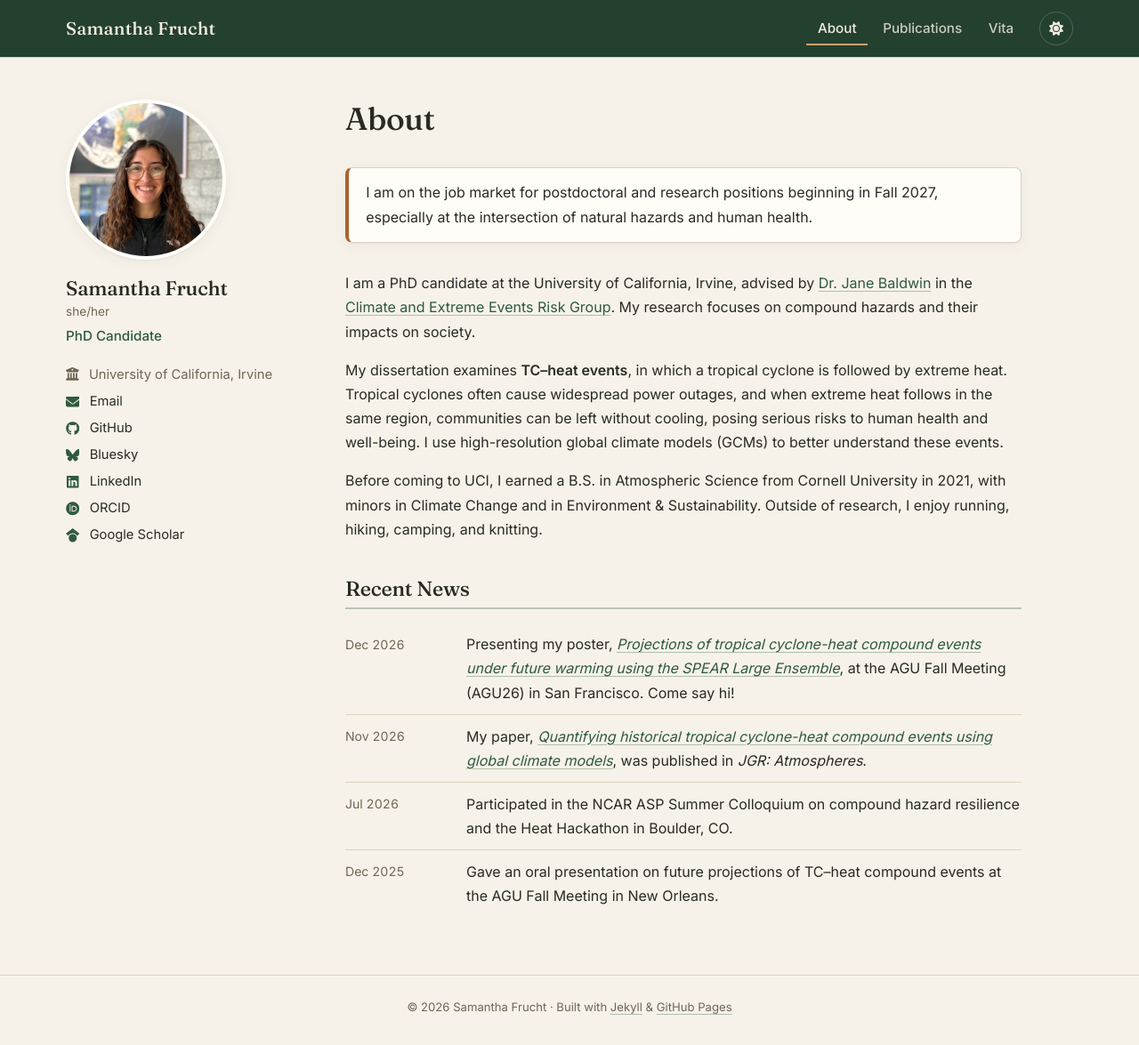
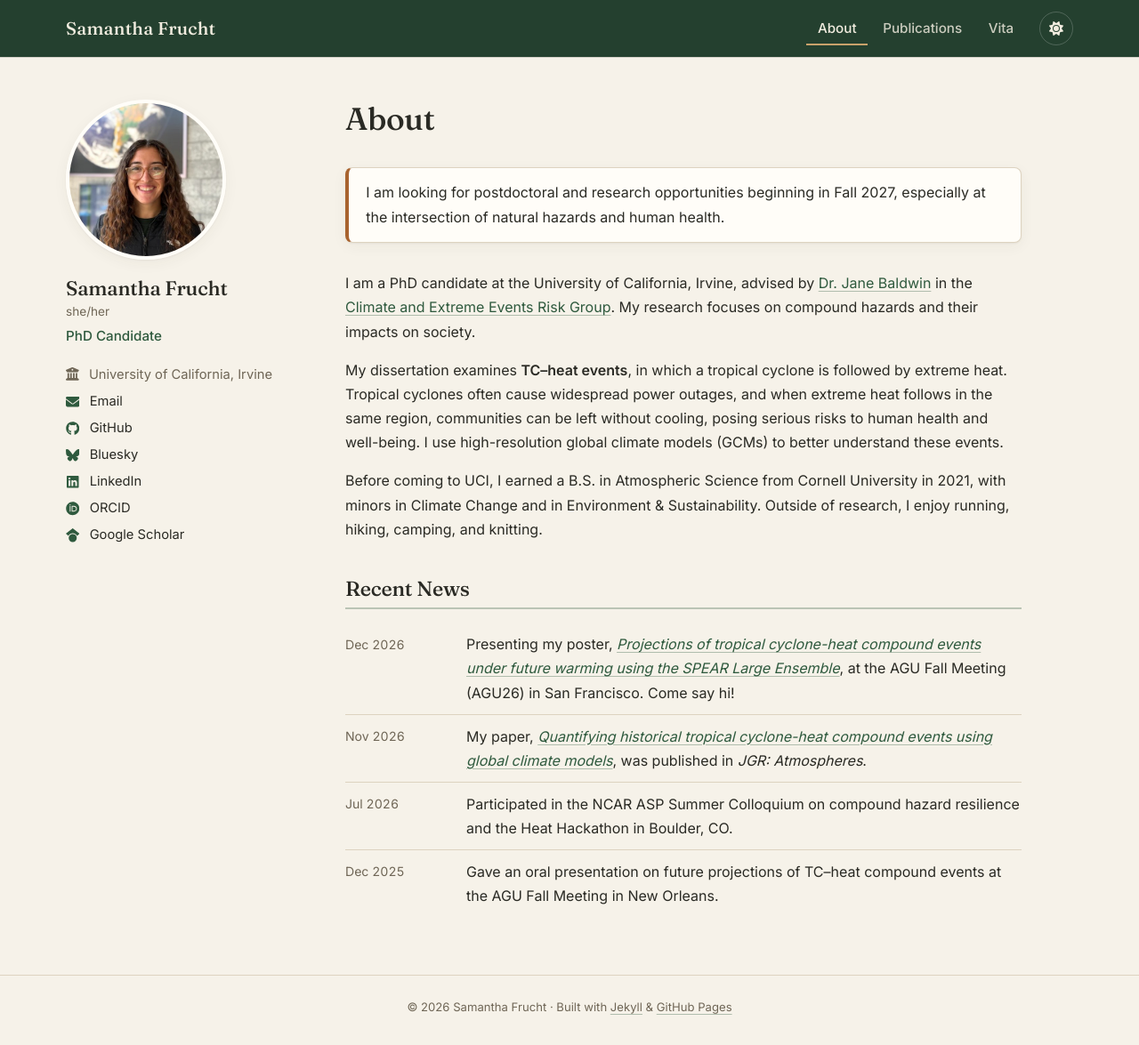
Before and after one commit to samfrucht/samfrucht.github.io, a Jekyll site: the page built from index.md, in a window 1280 px wide and 1175 px high. Shown: the whole window at 89% size. Built offline with Jekyll 4.4.1, drawn with Linux system fonts in a browser that asks for light colours.

Commit message:
Reword job-search note
Co-Authored-By: Claude Opus 5.5 <noreply@anthropic.com>
Claude-Session: https://claude.ai/code/session_01YNjHfz6pZMsPt2Ai27dWjm

```diff
--- a/_config.yml
+++ b/_config.yml
@@ -47,7 +47,7 @@ cv_pdf: /assets/files/cv.pdf
 cv_updated: "November 2026"          # shown on the Vita page
 
 # --- Job market banner on the home page (set to "" to hide) ------------------
-job_market: "I am on the job market for postdoctoral and research positions beginning in Fall 2027, especially at the intersection of natural hazards and human health."
+job_market: "I am looking for postdoctoral and research opportunities beginning in Fall 2027, especially at the intersection of natural hazards and human health."
 # example: "I am on the job market for postdoctoral positions starting in 2027."
 
 # =============================================================================
```
